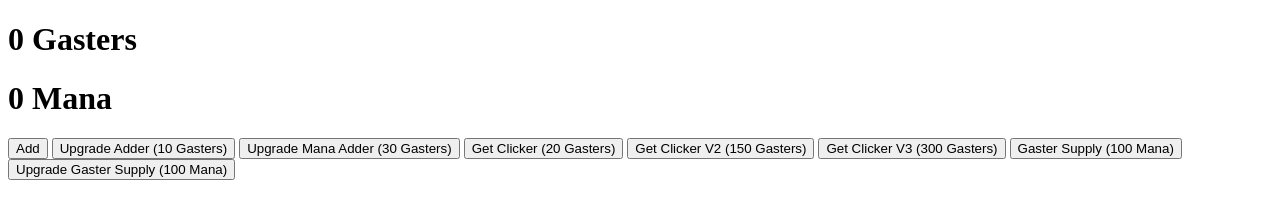
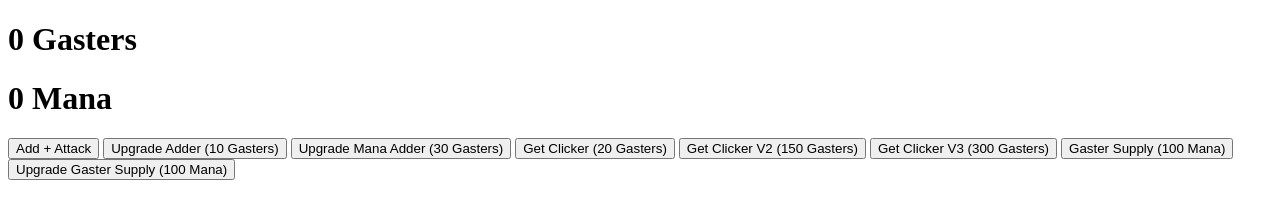
Before and after one commit to kencreator-JARONA/index.html, a plain HTML site: page clicker.html in a window 1280 px wide. Drawn offline with Linux system fonts and the light colour scheme.

Commit message:
Add files via upload

```diff
--- a/clicker.html
+++ b/clicker.html
@@ -17,7 +17,7 @@
         </h1>
 
         <button onclick="add()">
-            Add
+            Add + Attack
         </button>
 
         <button onclick="upgrade()" id="upgrade">
@@ -64,6 +64,7 @@
             let mps = 0;
             let cashSupplyMana = 100;
             let cashSupplyUpgradeMana = 100;
+            let dpc = 1
 
             function autoAdd(){
                 cash += cps;
```
